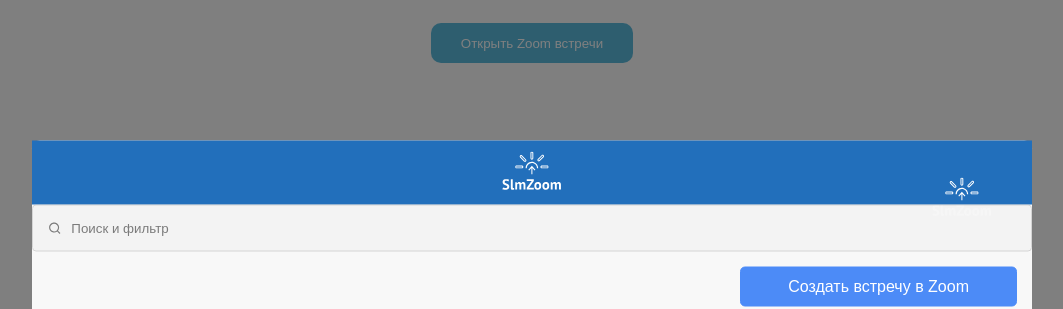
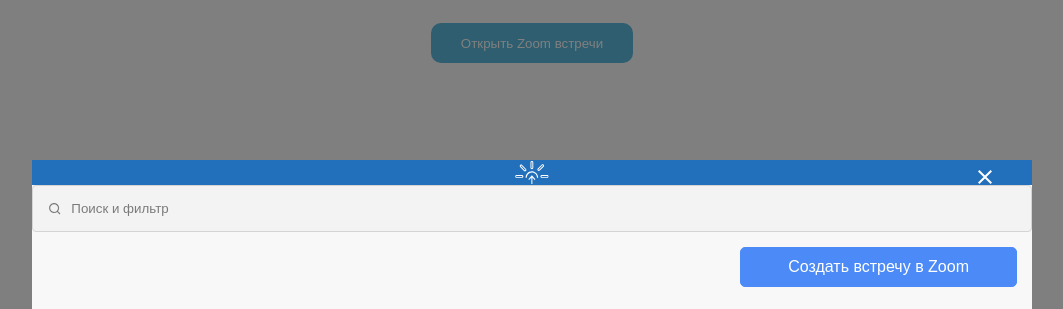
Before and after one commit to Kepool32/Zoom, a React (Vite) app: page / in a window 1280 px wide. Both pictures are taken after a click on the button "Открыть Zoom встречи". Shown: the top 309 px of the page, without its empty margins (108-1171 px from the left). Built offline with nearby package versions, Linux system fonts and the light colour scheme; no server answers.

Commit message:
Updated logo

```diff
--- a/src/component/Modal/Modal.module.scss
+++ b/src/component/Modal/Modal.module.scss
@@ -11,7 +11,6 @@
     display: flex;
     flex-direction: column;
     justify-content: center;
-
 }
 
 .modal-content {
--- a/src/component/Modal/Modal.tsx
+++ b/src/component/Modal/Modal.tsx
@@ -3,7 +3,8 @@
 import MeetingList from "../MettingList/MettingList";
 import { WindowWithAMOCRM } from "./interface/WindowWithAMOCRM";
 import FilterSearch from "../Filter/FilterSearch";
-import MySvgImage1 from '../../assets/Frame 7.svg';
+import MySvgImage1 from '../../assets/Frame8.svg';
+import MySvgImage2 from '../../assets/Frame 5.svg';
 import {useStore} from "../store/index";
 
 
@@ -24,7 +25,7 @@
         <div className={styles["modal-container"]}>
             <div className={styles["modal-logo"]}>
                 <img src={MySvgImage1} alt="" />
-                <img src={MySvgImage1} alt="" className={styles["close-icon"]} onClick={closeModal} />
+                <img src={MySvgImage2} alt="" className={styles["close-icon"]} onClick={closeModal} />
             </div>
             <div className={styles["modal-content"]} onClick={(event) => event.stopPropagation()}>
                 <FilterSearch/>
```
Also changed, not shown: src/assets/Frame8.svg (added).
